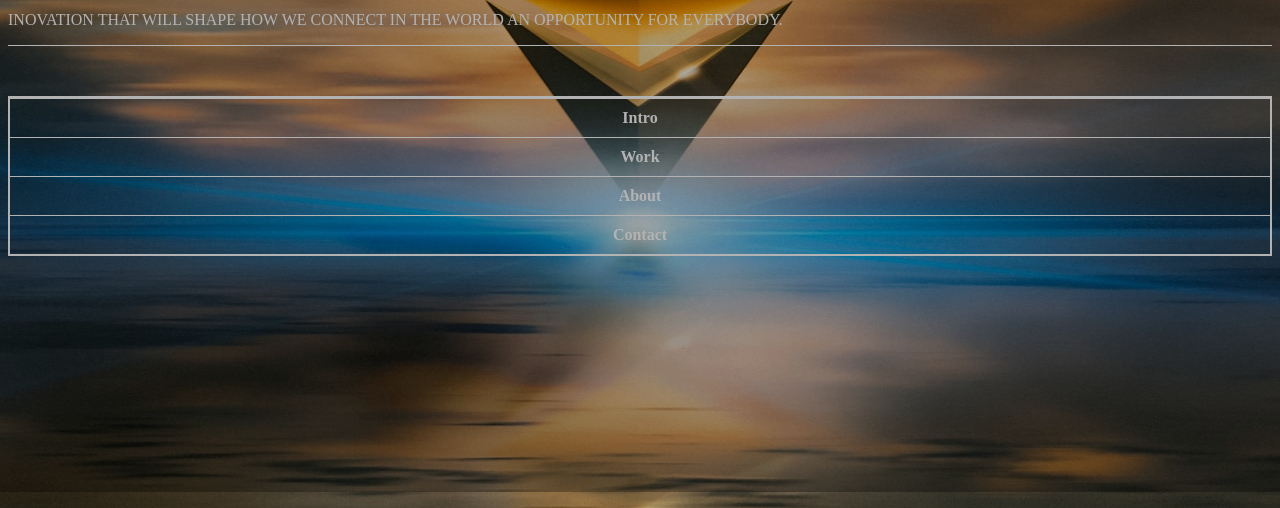
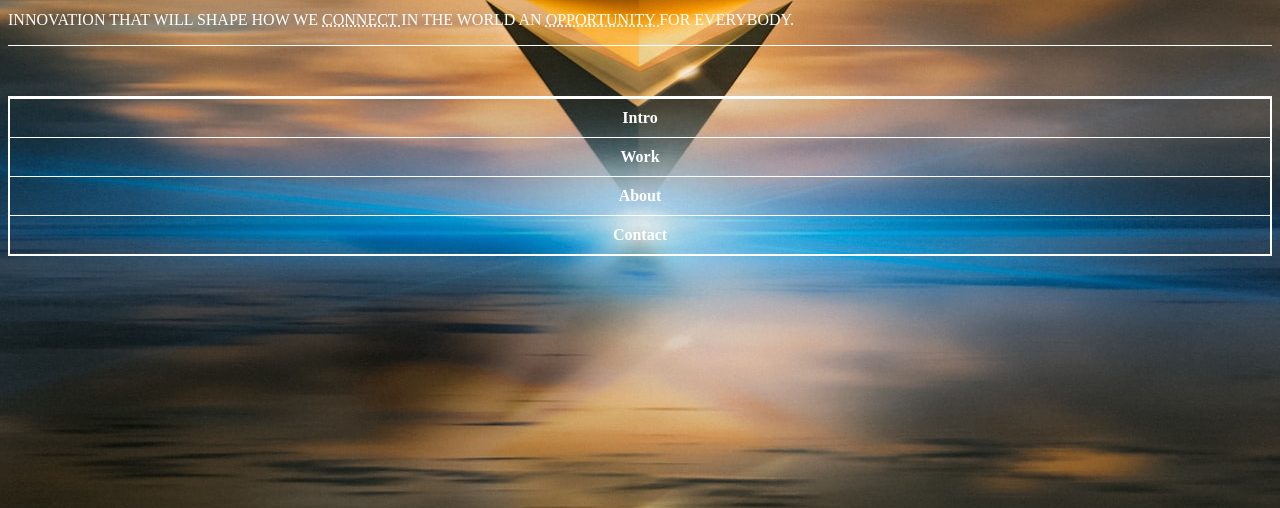
Before and after one commit to donatasjan5/atsiskaitymas, a plain HTML site: page index.html in a window 1280 px wide. Shown: the part 308-816 px from the top of the page. Drawn offline with Linux system fonts and the light colour scheme.

Commit message:
uzdeti stiliai ant connect ir oppurtunity

```diff
--- a/index.html
+++ b/index.html
@@ -23,7 +23,11 @@
         <main class="hero">
             <div>
                 <h1>METAVERSE</h1>
-                <p>INOVATION THAT WILL SHAPE HOW WE CONNECT IN THE WORLD AN OPPORTUNITY FOR EVERYBODY.</p>
+                <p>INNOVATION THAT WILL SHAPE HOW WE <a href="#" class="underline"> CONNECT </a> IN THE WORLD AN <a
+                        href="#" class="underline">
+                        OPPORTUNITY
+                    </a> FOR
+                    EVERYBODY.</p>
             </div>
         </main>
     </section>
--- a/styles/main.css
+++ b/styles/main.css
@@ -4,16 +4,6 @@ body {
     height: 100vh;
 }
 
-body::before {
-    content: "";
-    background-color: black;
-    opacity: 0.3;
-    position: absolute;
-    top: 0;
-    left: 0;
-    width: 100%;
-    height: 100%;
-}
 
 header svg {
     width: 100px;
@@ -68,3 +58,13 @@ li {
 main ul {
     margin-top: 50px;
 }
+
+.underline {
+    text-decoration: underline dotted;
+    color: white;
+}
+
+.underline:hover {
+    cursor: pointer;
+    color: rgb(199, 214, 214);
+}
```
